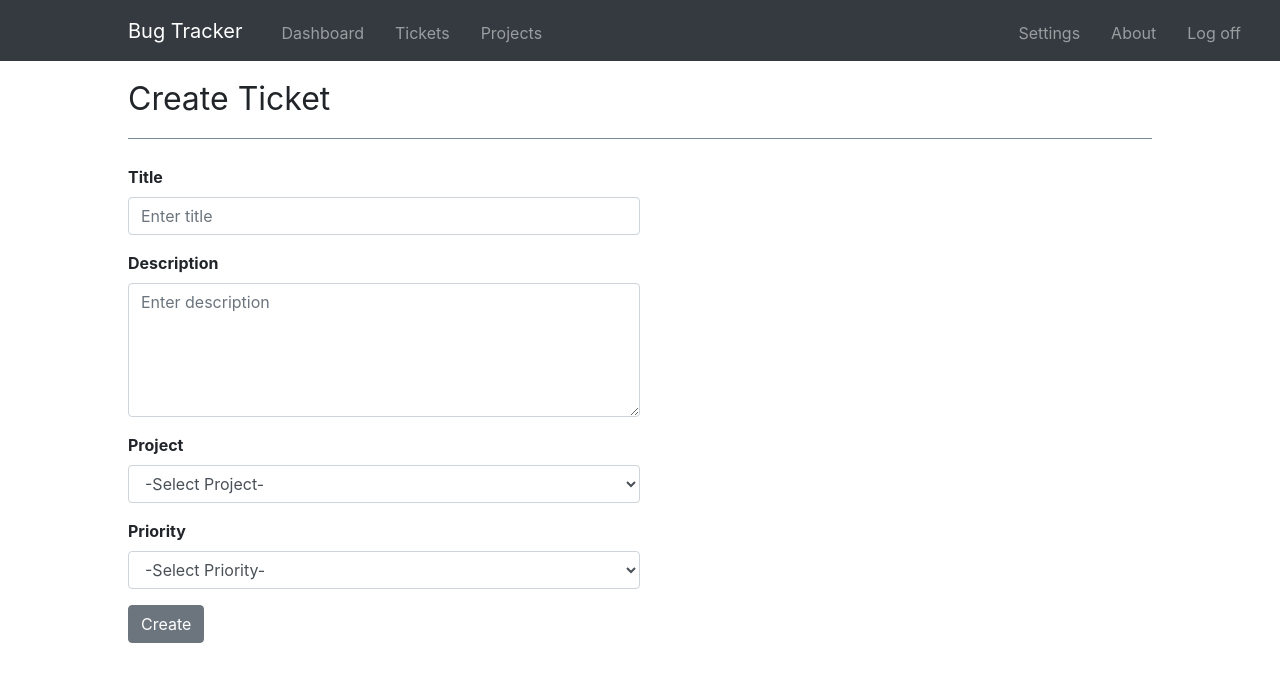
After one commit to Anthony9698/BugTracker, a Django app: page /Tickets/Create in a window 1280 px wide. The commit adds this page. Shown: the top 682 px of the page. Run offline with Django 3.2, Linux system fonts and the light colour scheme; some libraries are stand-ins or nearby versions.

Commit message:
Added html and css to new ticket page.

```diff
--- a/src/bugtracker/urls.py
+++ b/src/bugtracker/urls.py
@@ -25,6 +25,8 @@ urlpatterns = [
     path('Tickets/', profile_views.tickets, name='tickets'),
     path('Projects/', profile_views.projects, name='projects'),
     path('Tickets/Dashboard', profile_views.dashboard, name='dashboard'),
+    path('Tickets/Create', profile_views.new_ticket, name='new_ticket'),
+
 ]
 
 if settings.DEBUG:
--- a/src/profiles/templates/navbar.html
+++ b/src/profiles/templates/navbar.html
@@ -7,10 +7,10 @@
 
     <div class="collapse navbar-collapse" id="navbarsExampleDefault">
         <ul class="navbar-nav mr-auto">
-            {% url 'home' as home %}
+            <!-- {% url 'home' as home %}
             {% url 'dashboard' as dashboard %}
             {% url 'tickets' as tickets %}
-            {% url 'projects' as projects %}
+            {% url 'projects' as projects %} -->
 
             <li class="nav-item">
                 <a class="nav-link" href="{% url 'dashboard' %}">Dashboard</a>
--- /dev/null
+++ b/src/profiles/templates/new_ticket.html
@@ -0,0 +1,34 @@
+{% extends 'base.html' %}
+
+{% block content %}
+<div class="top-heading">
+    <h2>Create Ticket</h2>
+</div>
+
+<div class="new-ticket-form">
+    <form>
+        <div class="form-group">
+            <label for="ticket_title"><b>Title</b></label>
+            <input type="text" class="form-control" id="ticket_title" placeholder="Enter title">
+        </div>
+        <div class="form-group">
+            <label for="ticket_desc"><b>Description</b></label>
+            <textarea class="form-control" id="ticket_desc" cols="30" rows="5" placeholder="Enter description"></textarea>
+        </div>
+        <div class="form-group">
+            <label for="select-project-options"><b>Project</b></label>
+            <select class="form-control" id="select-project-options">
+                <option value="-Select Project-">-Select Project-</option>
+            </select>
+        </div>
+        <div class="form-group">
+            <label for="select-priority-options"><b>Priority</b></label>
+            <select class="form-control" id="select-priority-options">
+                <option value="-Select Priority-">-Select Priority-</option>
+            </select>
+        </div>
+
+        <button class="btn btn-secondary">Create</button>
+    </form>
+</div>
+{% endblock content %}
--- a/src/profiles/templates/tickets.html
+++ b/src/profiles/templates/tickets.html
@@ -6,7 +6,7 @@
 </div>
 
 <div class="ticket-center-content top-heading">
-    <h4><a href="#">Create New</a></h4>
+    <h4><a href="{% url 'new_ticket' %}">Create New</a></h4>
     <div class="entries-search-wrapper">
         <label>Show
             <select name="tickets-table-length">
--- a/src/profiles/views.py
+++ b/src/profiles/views.py
@@ -19,3 +19,9 @@ def projects(request):
     context = {}
     template = 'projects.html'
     return render(request, template, context)
+
+
+def new_ticket(request):
+    context = {}
+    template = 'new_ticket.html'
+    return render(request, template, context)
--- a/static/static/css/dashboard.css
+++ b/static/static/css/dashboard.css
@@ -7,6 +7,11 @@
 
 .top-heading h1 {
     font-size: 48px;
+    font-weight: 400;
+    margin-bottom: 20px;
+}
+
+.top-heading h2 {
     font-weight: 400;
     margin-bottom: 20px;
 }
@@ -109,3 +114,9 @@ table {
     display: flex;
     justify-content: space-between;
 }
+
+.new-ticket-form {
+    margin-top: 2%;
+    margin-left: 10%;
+    margin-right: 50%;
+}
```
